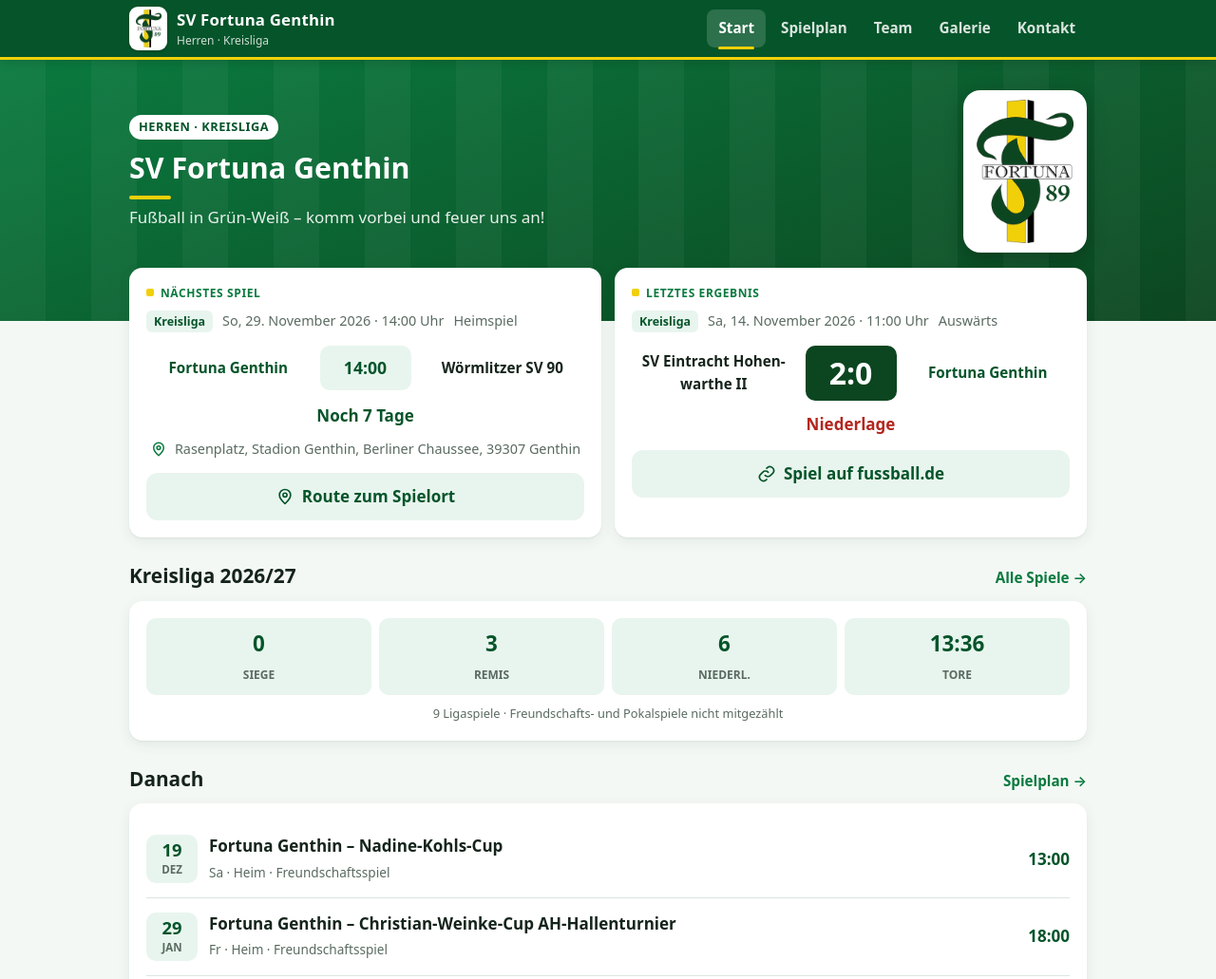
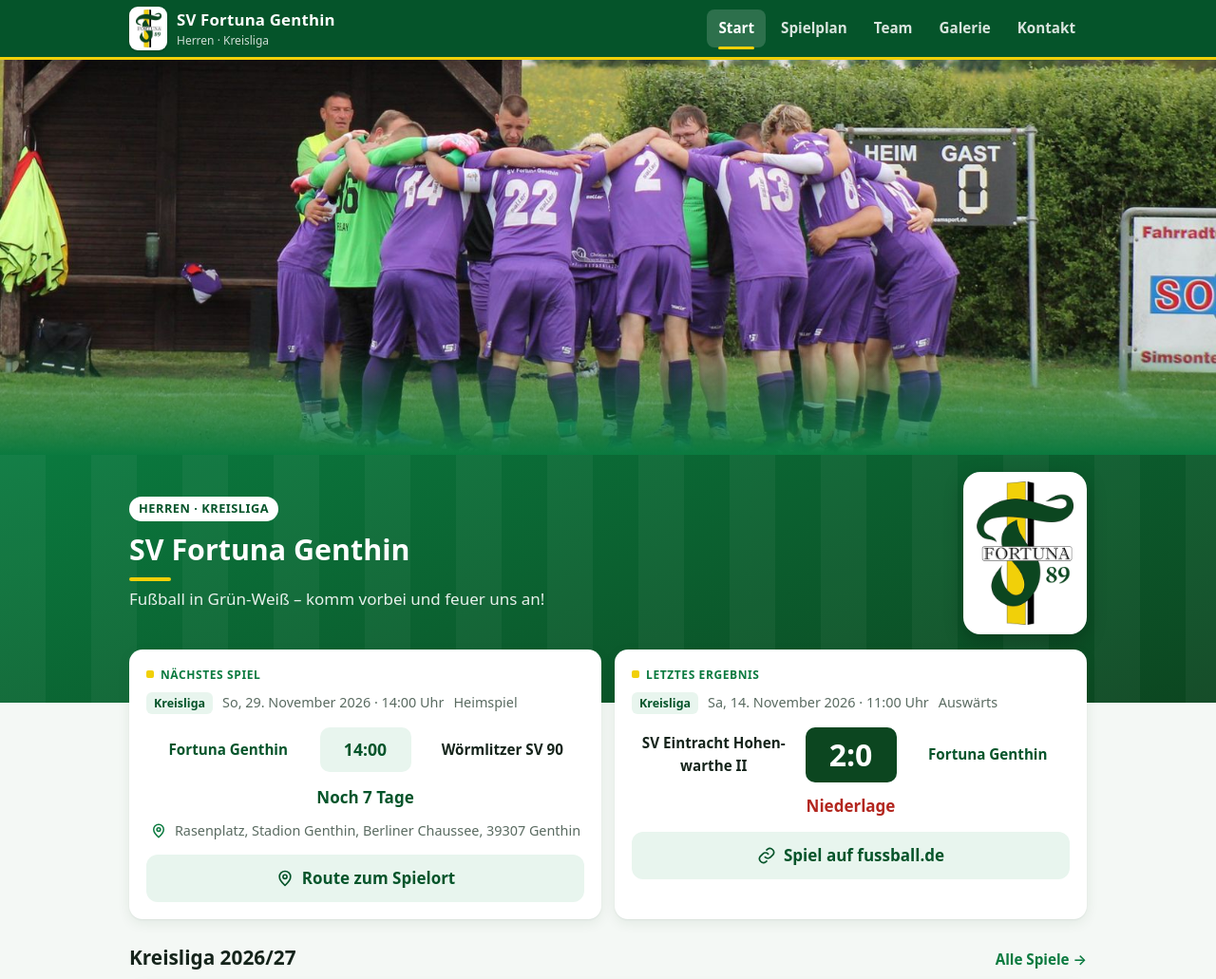
Before and after one commit to Diego25508/projekte-, a plain HTML site: page index.html in a window 1280 px wide. Shown: the top 1031 px of the page at 95% size. Drawn offline with Linux system fonts and the light colour scheme.

Commit message:
Mannschaftsfoto auf der Startseite
Co-Authored-By: Claude Opus 5.5 <noreply@anthropic.com>
Claude-Session: https://claude.ai/code/session_01YRVdjWArc4cSGAsxwfo1dB

```diff
--- a/css/style.css
+++ b/css/style.css
@@ -318,3 +318,18 @@ section + section { margin-top: 28px; }
 }
 .fuss { border-top: 3px solid var(--gelb); }
 :focus-visible { outline-color: var(--gelb); }
+
+/* ---------- Mannschaftsfoto auf der Startseite ---------- */
+.teamfoto { position: relative; margin: 0; background: var(--gruen-tief); }
+.teamfoto img {
+  width: 100%; height: auto; aspect-ratio: 3 / 2; object-fit: cover; object-position: 50% 60%;
+}
+.teamfoto::after { /* weicher Übergang ins Grün darunter */
+  content: ""; position: absolute; left: 0; right: 0; bottom: 0; height: 28%;
+  background: linear-gradient(to bottom, transparent, var(--gruen));
+  pointer-events: none;
+}
+.teamfoto + .hero { padding-top: 18px; }
+@media (min-width: 640px) {
+  .teamfoto img { aspect-ratio: auto; height: min(52vh, 480px); }
+}
--- a/index.html
+++ b/index.html
@@ -8,9 +8,16 @@
   <meta name="theme-color" content="#05542a">
   <link rel="icon" href="bilder/favicon-48.png" type="image/png" sizes="48x48">
   <link rel="apple-touch-icon" href="bilder/apple-touch-icon.png">
+  <link rel="preload" as="image" href="bilder/mannschaft-800.jpg" imagesrcset="bilder/mannschaft-800.jpg 800w, bilder/mannschaft-1600.jpg 1600w" imagesizes="100vw">
   <link rel="stylesheet" href="css/style.css">
 </head>
 <body data-seite="start">
+  <figure class="teamfoto">
+    <img src="bilder/mannschaft-800.jpg"
+         srcset="bilder/mannschaft-800.jpg 800w, bilder/mannschaft-1600.jpg 1600w"
+         sizes="100vw" width="1600" height="800" fetchpriority="high"
+         alt="Die Herren des SV Fortuna Genthin im Mannschaftskreis vor dem Anpfiff">
+  </figure>
   <div class="hero">
     <div class="container">
       <div class="hero-text">
```
Also changed, not shown: bilder/mannschaft-1600.jpg (added), bilder/mannschaft-800.jpg (added).
